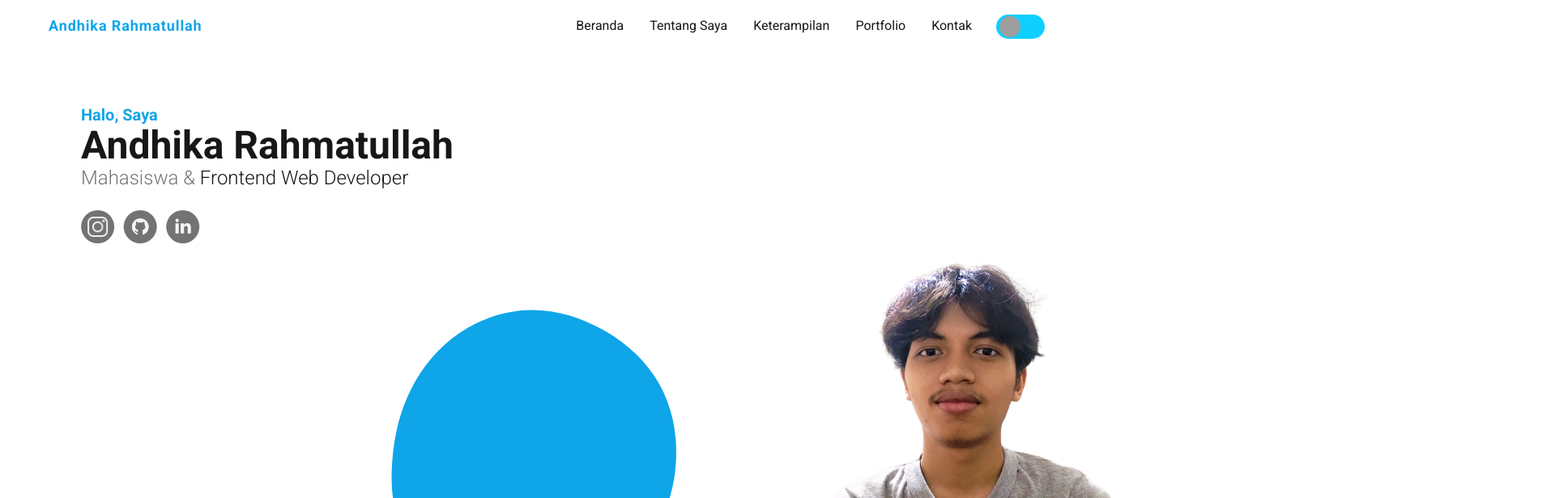
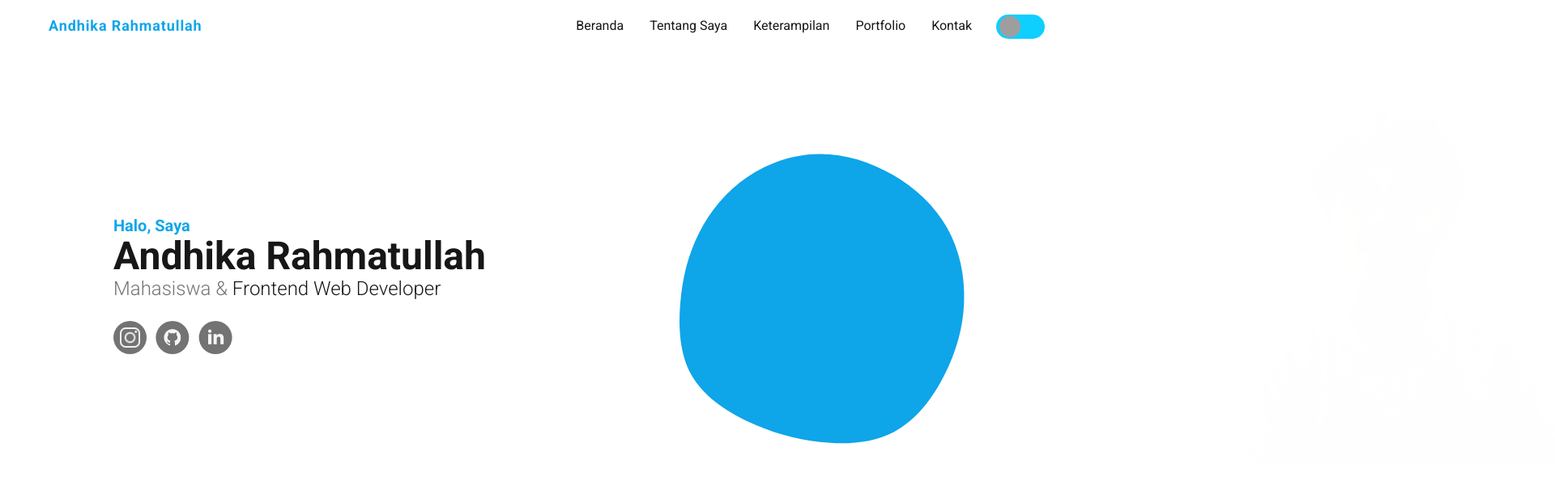
Before and after one commit to AndhikaRahmatullah/portfolio, a React (Create React App) app: page / in a window 1280 px wide. Shown: the top 616 px of the page at 81% size, 1920 px wide, since content can reach past the window. Built offline with nearby package versions, Linux system fonts and the light colour scheme; grey boxes are pictures that could not be loaded; what prettier-plugin-tailwindcss would draw is missing.

Commit message:
fix: bug photo

```diff
--- a/src/components/Hero.jsx
+++ b/src/components/Hero.jsx
@@ -71,9 +71,11 @@ const Hero = () => {
 
 	const variantsHeroChild3 = {
 		hidden: {
+			opacity: 0,
 			x: 700,
 		},
 		show: {
+			opacity: 1,
 			x: 0,
 			transition: {
 				type: "spring",
@@ -86,10 +88,11 @@ const Hero = () => {
 	};
 
 	return (
+		<div className="transition-all duration-500 dark:bg-dark">
 			<div
-			className="flex flex-wrap items-center justify-center gap-5 pt-20 transition-all duration-500 dark:bg-dark lg:justify-between lg:pt-32 lg:pb-16"
+				className="container flex flex-wrap items-center justify-center gap-5 pt-20 lg:justify-between lg:pt-32 lg:pb-16"
 				id="home">
-			<div className="container flex flex-col items-center justify-center gap-6 px-[100px] md:items-start">
+				<div className="flex flex-col items-center justify-center gap-6 px-[100px] md:items-start">
 					<motion.div
 						variants={variantsHero}
 						initial="hidden"
@@ -171,7 +174,7 @@ const Hero = () => {
 					variants={variantsHero3}
 					initial="hidden"
 					animate="show"
-				className="container relative flex items-center justify-center">
+					className="relative flex items-center justify-center">
 					<motion.span
 						variants={variantsHeroChild3}
 						className="absolute bottom-6 md:bottom-0">
@@ -194,6 +197,7 @@ const Hero = () => {
 					/>
 				</motion.div>
 			</div>
+		</div>
 	);
 };
 
```
Lines whose indentation alone changed are shown as unchanged.
